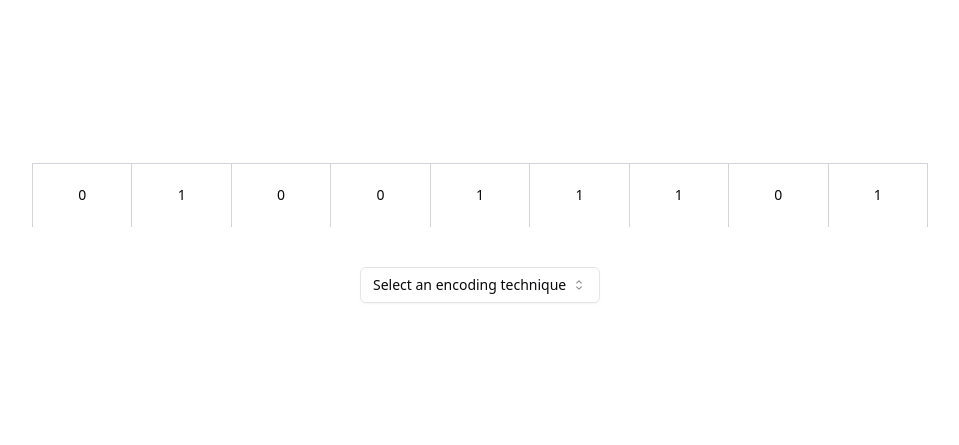
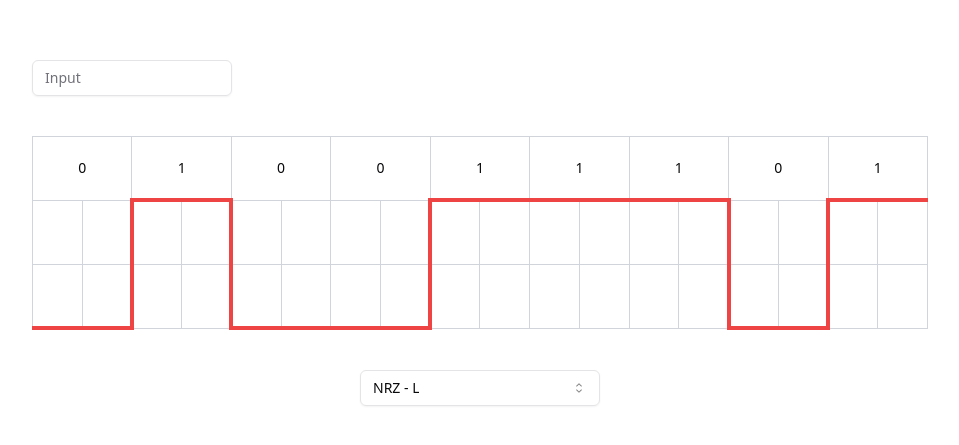
Before and after one commit to harknoel/BontilaoHarkNoelLabExer9, a React (Vite) app: page / in a window 1280 px wide. Shown: the part 147-592 px from the top of the page, without its empty margins (160-1119 px from the left). Built offline with nearby package versions, Linux system fonts and the light colour scheme.

Commit message:
feat(web): set NRZ - L as default

```diff
--- /dev/null
+++ b/src/components/ui/input.tsx
@@ -0,0 +1,25 @@
+import * as React from "react"
+
+import { cn } from "@/lib/utils"
+
+export interface InputProps
+  extends React.InputHTMLAttributes<HTMLInputElement> {}
+
+const Input = React.forwardRef<HTMLInputElement, InputProps>(
+  ({ className, type, ...props }, ref) => {
+    return (
+      <input
+        type={type}
+        className={cn(
+          "flex h-9 w-full rounded-md border border-input bg-transparent px-3 py-1 text-sm shadow-sm transition-colors file:border-0 file:bg-transparent file:text-sm file:font-medium file:text-foreground placeholder:text-muted-foreground focus-visible:outline-none focus-visible:ring-1 focus-visible:ring-ring disabled:cursor-not-allowed disabled:opacity-50",
+          className
+        )}
+        ref={ref}
+        {...props}
+      />
+    )
+  }
+)
+Input.displayName = "Input"
+
+export { Input }
--- a/src/pages/Scheme/Scheme.tsx
+++ b/src/pages/Scheme/Scheme.tsx
@@ -3,27 +3,30 @@ import SelectComponent from "@/components/Select";
 import TableComponent from "@/components/Table";
 import { LineCoding } from "@/utils/LineCoding";
 import { SignalLevel } from "@/types/SignalLevel";
-import { BorderBuilder } from "@/utils/BorderBuilder";
+import { Input } from "@/components/ui/input";
+import { EncodingScheme } from "@/types/EncodingScheme";
 
 const Scheme = () => {
   let input = [0, 1, 0, 0, 1, 1, 1, 0, 1];
-  const [selectedEncoding, setSelectedEncoding] = useState<string>("");
+  const [selectedEncoding, setSelectedEncoding] = useState<string>(EncodingScheme.NRZ_L);
   const [result, setResult] = useState<SignalLevel[]>([]);
 
   useEffect(() => {
     const output = LineCoding.convert(selectedEncoding, input);
     setResult(output);
-    // console.log(result);
-    // const test = new BorderBuilder().up().left().build();
-    // console.log(test);
   }, [selectedEncoding]);
 
   return (
     <div className="h-screen w-screen flex flex-col justify-center items-center">
       <div className="max-w-4xl">
-        <TableComponent scheme={selectedEncoding} input={input} result={result}></TableComponent>
+        <Input type="email" placeholder="Input" className="w-[200px] mb-10"/>
+        <TableComponent
+          scheme={selectedEncoding}
+          input={input}
+          result={result}
+        ></TableComponent>
       </div>
-      <div className="p-10">
+      <div className="m-10">
         <SelectComponent
           selectedEncoding={selectedEncoding}
           setSelectedEncoding={setSelectedEncoding}
```
